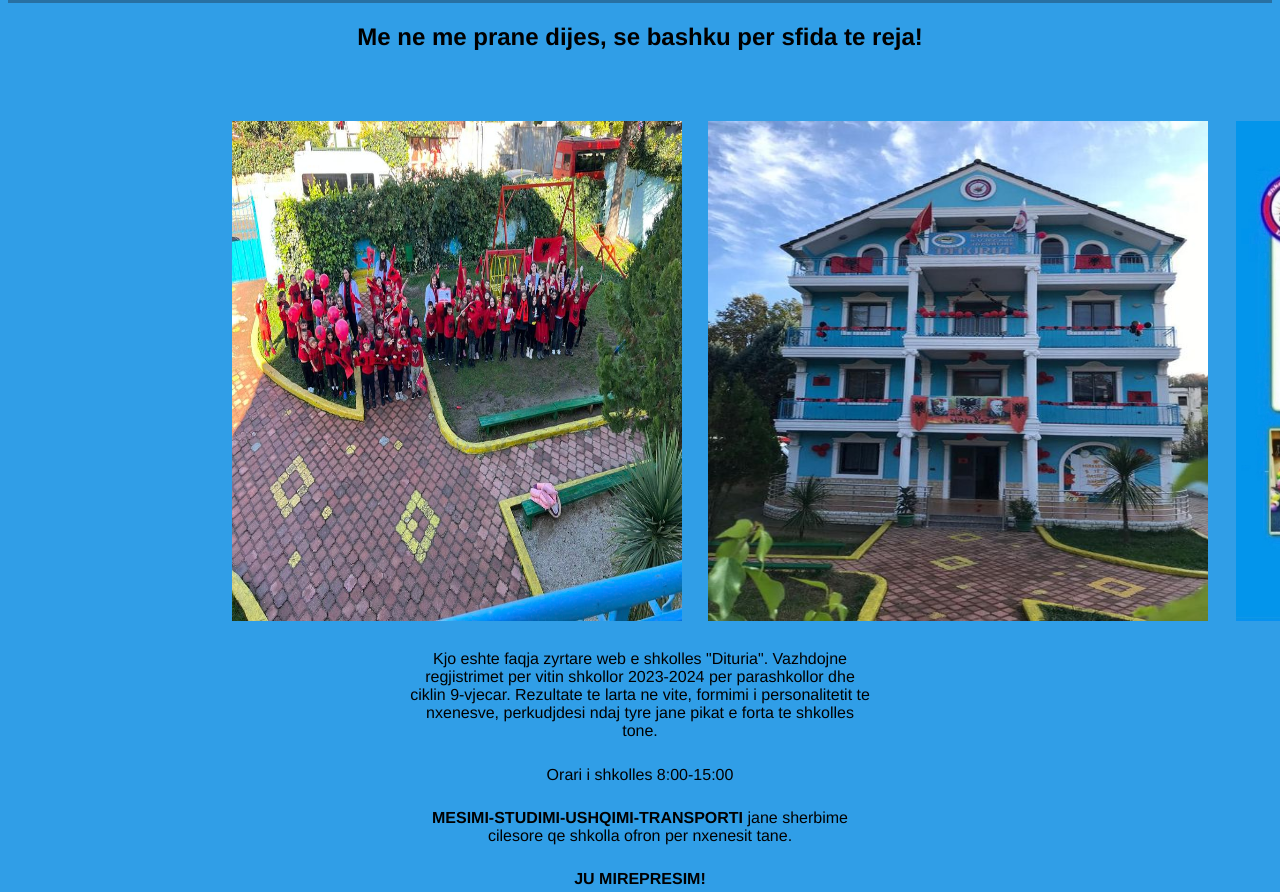
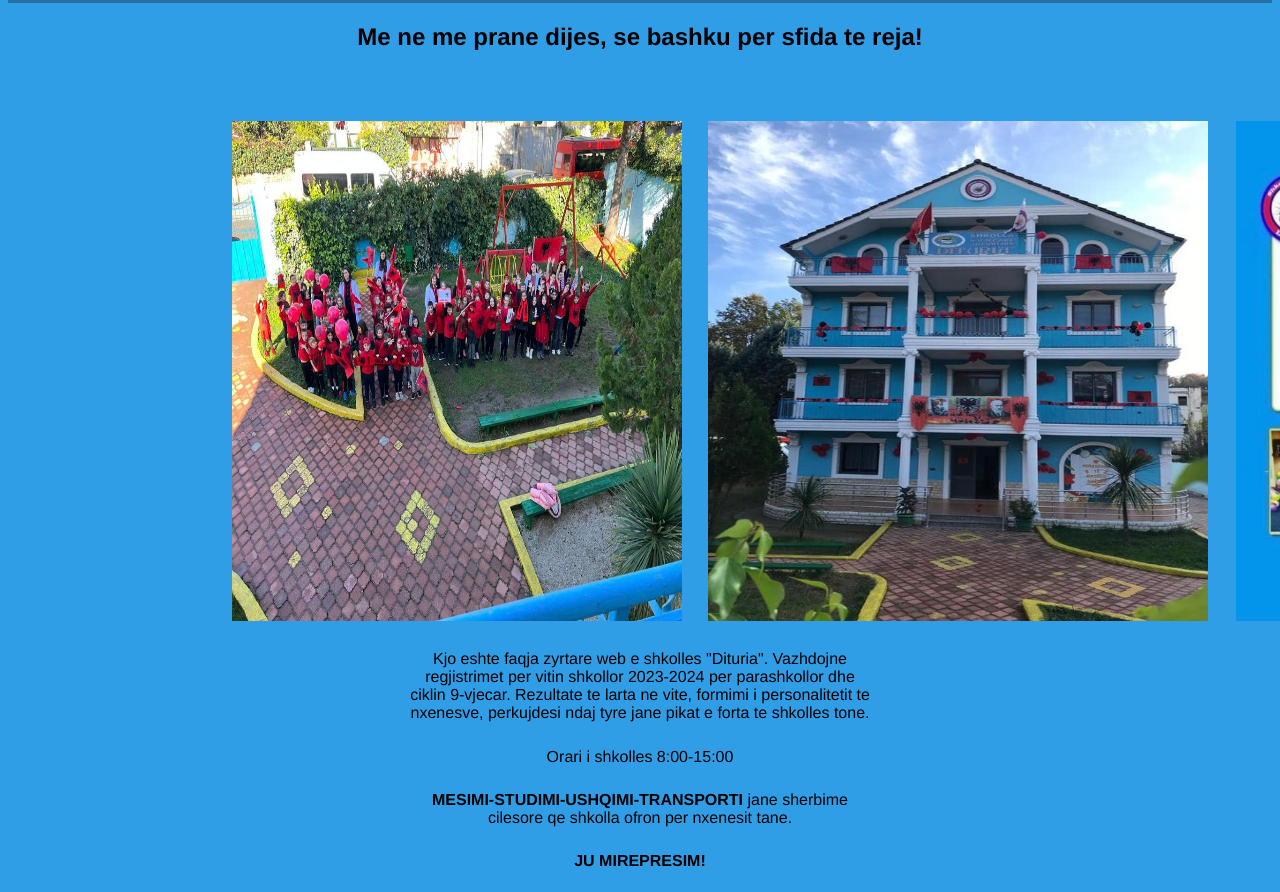
Before and after one commit to shkolladituriatirane/shkolladituriatirane, a plain HTML site: page index.html in a window 1280 px wide. Shown: the part 130-1022 px from the top of the page. Drawn offline with Linux system fonts and the light colour scheme; grey boxes are pictures that could not be loaded.

Commit message:
index.html

```diff
--- a/index.html
+++ b/index.html
@@ -320,7 +320,7 @@ footer {
 
     <p style="text-align:center; margin: 2%; margin-inline:400px;">
         Kjo eshte faqja zyrtare web e shkolles "Dituria". Vazhdojne regjistrimet per vitin shkollor 2023-2024 per parashkollor dhe ciklin 9-vjecar.
-        Rezultate te larta ne vite, formimi i personalitetit te nxenesve, perkudjdesi ndaj tyre jane pikat e forta te shkolles tone.
+        Rezultate te larta ne vite, formimi i personalitetit te nxenesve, perkujdesi ndaj tyre jane pikat e forta te shkolles tone.
     </p>
   </div>
 
```
